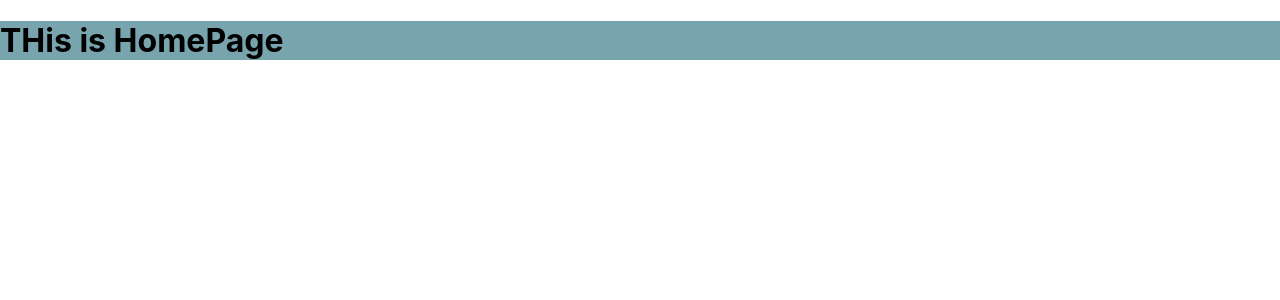
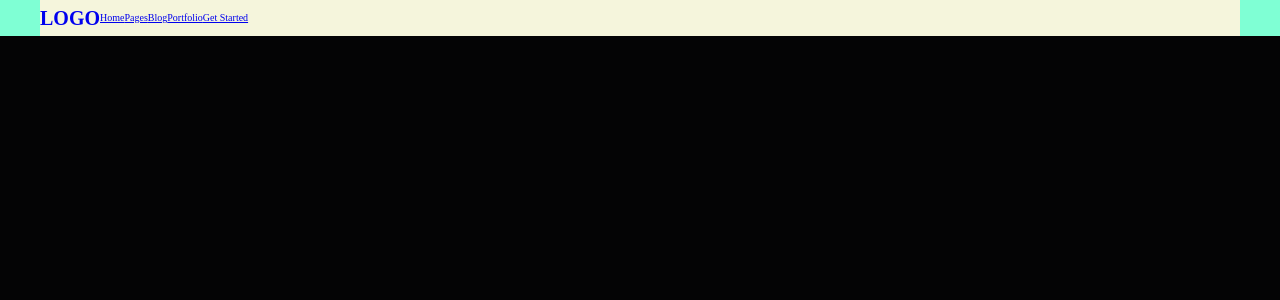
Before and after one commit to fullsnack-DEV/tourwebsitewithgsap, a React (Create React App) app: page / in a window 1280 px wide. Shown: the top 300 px of the page. Built offline with nearby package versions, Linux system fonts and the light colour scheme.

Commit message:
Setting up the Folder Structure

```diff
--- /dev/null
+++ b/src/Components/Header.jsx
@@ -0,0 +1,23 @@
+import React from "react";
+
+export const Header = () => {
+  return (
+    <div className="header">
+      <div className="header__container">
+        <div className="header__logo">
+          <a href="/">
+            {" "}
+            <h1 className="header__logo--heading">LOGO</h1>{" "}
+          </a>
+        </div>
+        <nav className="header__nav">
+          <a href="/">Home</a>
+          <a href="/">Pages</a>
+          <a href="/">Blog</a>
+          <a href="/">Portfolio</a>
+          <a href="/">Get Started</a>
+        </nav>
+      </div>
+    </div>
+  );
+};
--- a/src/Pages/Homepage.jsx
+++ b/src/Pages/Homepage.jsx
@@ -1,9 +1,10 @@
 import React from "react";
+import { Header } from "../Components/Header";
 
 export const Homepage = () => {
   return (
-    <div>
-      <h1>THis is HomePage</h1>
-    </div>
+    <>
+      <Header />
+    </>
   );
 };
--- a/src/Styles/App.scss
+++ b/src/Styles/App.scss
@@ -1,9 +1,8 @@
 //WE are Importing all the components scss files Files in the APP.js
 
-//importing s breakpoints.scss
+@import url("https://fonts.googleapis.com/css2?family=Lato:wght@400;700&display=swap");
+
+@import "./base";
 @import "./Breakpoint.scss";
-@import "./Varisbles"; //variable.
-
-.App {
-  background-color: $black;
-}
+@import "./Varisbles";
+@import "./ComponentsStyle/_header";
--- /dev/null
+++ b/src/Styles/ComponentsStyle/__header.scss
@@ -0,0 +1,24 @@
+.header {
+  background-color: aquamarine;
+
+  &__container {
+    background-color: beige;
+    display: flex;
+    padding: 25;
+    align-items: center;
+    width: 1200px;
+    margin: 0 auto;
+  }
+  &__logo {
+    a {
+      text-decoration: none;
+    }
+
+    &--heading {
+      font-size: 2rem;
+      font-weight: 800;
+    }
+  }
+  &__nav {
+  }
+}
--- a/src/Styles/_Varisbles.scss
+++ b/src/Styles/_Varisbles.scss
@@ -1,4 +1,6 @@
 //Put all the color Variables;
 
-$white: #fff;
-$black: #0568;
+$white: #d0d4d8;
+$black: #000;
+$grey-dark: #333;
+$prime-dark: #ba265d;
--- /dev/null
+++ b/src/Styles/_base.scss
@@ -0,0 +1,21 @@
+* {
+  margin: 0;
+  padding: 0;
+}
+
+*,
+*::after,
+*::before {
+  box-sizing: inherit;
+}
+
+html {
+  box-sizing: border-box;
+  font-size: 62.5%; //1rem = 10px
+}
+body {
+  font-family: serif;
+  font-weight: 400;
+  line-height: 1.8;
+  background-color: #040405;
+}
--- /dev/null
+++ b/src/index.css
@@ -0,0 +1,11 @@
+body {
+  margin: 0;
+  font-family: -apple-system, BlinkMacSystemFont, 'Segoe UI', 'Roboto', 'Oxygen', 'Ubuntu', 'Cantarell', 'Fira Sans', 'Droid Sans', 'Helvetica Neue', sans-serif;
+  -webkit-font-smoothing: antialiased;
+  -moz-osx-font-smoothing: grayscale;
+}
+
+code {
+  font-family: source-code-pro, Menlo, Monaco, Consolas, 'Courier New', monospace;
+}
+/*# sourceMappingURL=index.css.map */
```
Also changed, not shown: 1 other file (tests, documents, lock files or other folders).
